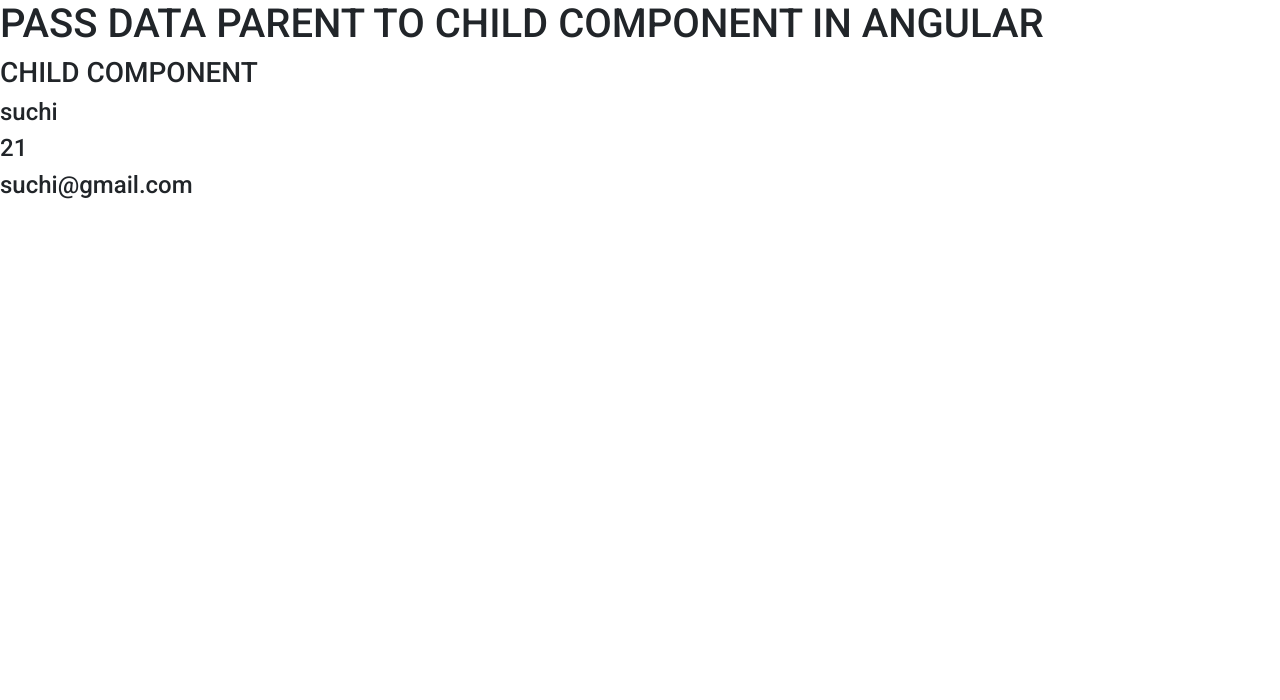
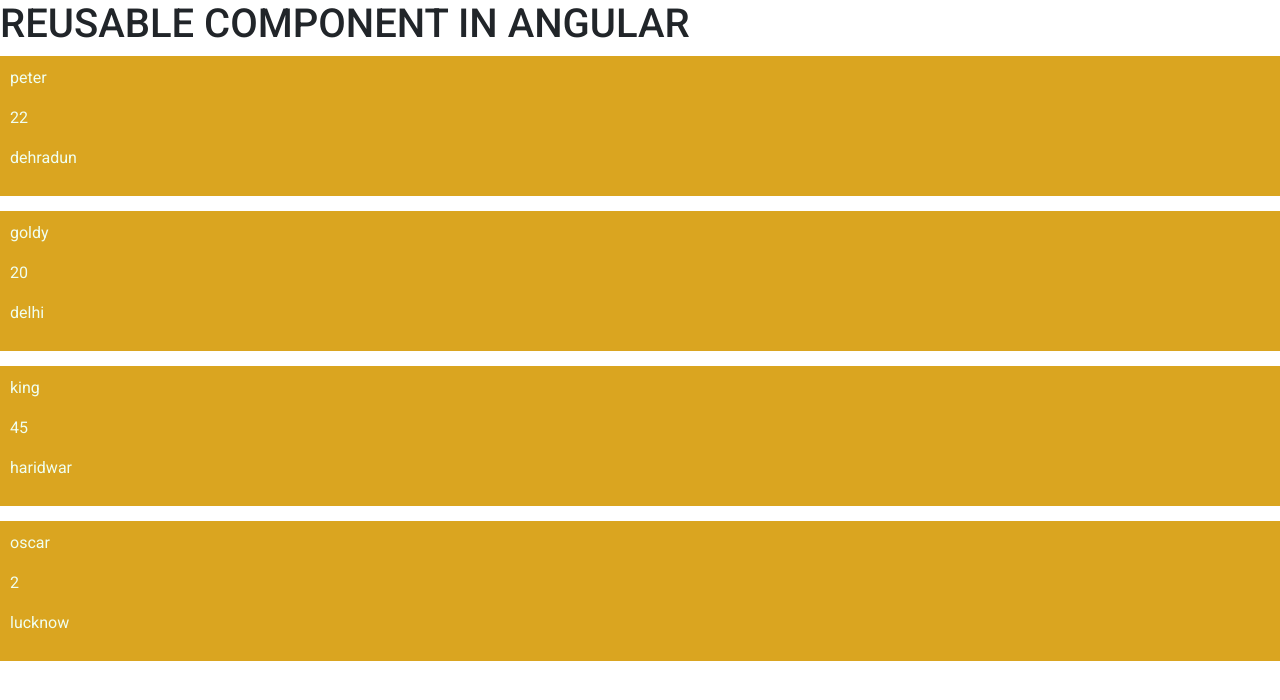
Before and after one commit to Kuldeep22dhasmana/KULDEEP-angular, an Angular app: page / in a window 1280 px wide. Shown: the top 700 px of the page. Built offline with nearby package versions, Linux system fonts and the light colour scheme.

Commit message:
REUSABLE COMPONENT IN ANGULAR

```diff
--- a/src/app/app.component.html
+++ b/src/app/app.component.html
@@ -1,2 +1,4 @@
-<h1>PASS DATA PARENT TO CHILD COMPONENT IN ANGULAR</h1>
-<app-users [hero]="data"> </app-users>
+<h1>REUSABLE COMPONENT IN ANGULAR</h1>
+<div *ngFor="let data of users">
+    <app-users [hero]="data"></app-users>
+</div>
--- a/src/app/app.component.ts
+++ b/src/app/app.component.ts
@@ -7,9 +7,26 @@ import { Component } from '@angular/core';
 })
 export class AppComponent {
   title = 'KULDEEP';
-  data = {
-    name:'suchi',
-    age:21,
-    email:'suchi@gmail.com'
-  }
+  users = [
+    {
+      name: 'peter',
+      age: 22,
+      address: 'dehradun'
+    },
+    {
+      name: 'goldy',
+      age: 20,
+      address:"delhi"
+    },
+    {
+      name: 'king',
+      age: 45,
+      address: "haridwar"
+    },
+    {
+      name: 'oscar',
+      age:2,
+      address:"lucknow"
+    }
+  ]
 }
--- a/src/app/users/users.component.css
+++ b/src/app/users/users.component.css
@@ -0,0 +1,6 @@
+.box{
+    background-color: goldenrod;
+    color: honeydew;
+    padding: 10px;
+    margin-bottom: 15px;
+}
--- a/src/app/users/users.component.html
+++ b/src/app/users/users.component.html
@@ -1,5 +1,5 @@
-<h3>CHILD COMPONENT</h3>
-
-<h4>{{ hero.name }}</h4>
-<h4>{{ hero.age }}</h4>
-<h4>{{ hero.email }}</h4>
+<div class="box">
+    <p>{{hero.name}}</p>
+    <p>{{hero.age}}</p>
+    <p>{{hero.address}}</p>
+</div>
--- a/src/app/users/users.component.ts
+++ b/src/app/users/users.component.ts
@@ -1,4 +1,4 @@
-import { Component, OnInit, Input } from '@angular/core';
+import { Component, OnInit, Input} from '@angular/core';
 
 @Component({
   selector: 'app-users',
@@ -7,8 +7,7 @@ import { Component, OnInit, Input } from '@angular/core';
 })
 export class UsersComponent implements OnInit {
 
-  @Input()hero: any;
-
+ @Input() hero:any
   constructor() { }
 
   ngOnInit(): void {
```
